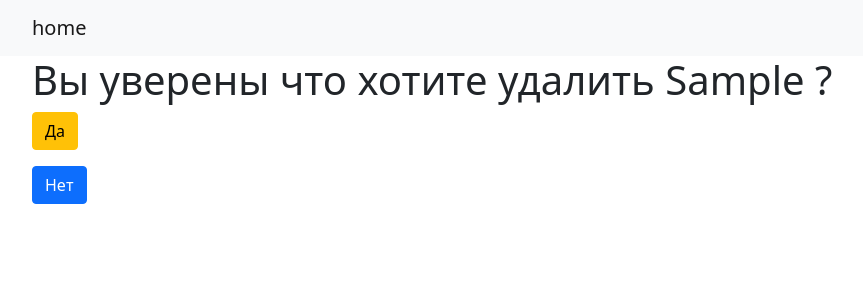
After one commit to umarjan26/lesson46, a Django app: page /delete/1/delete in a window 1280 px wide. The commit adds this page. Shown: the top 300 px of the page, without its empty margins (50-913 px from the left). Run offline with Django 4.2, Linux system fonts and the light colour scheme; tables that the repository leaves empty hold one stand-in row (values such as "Sample post").

Commit message:
сделали страницу удаления

```diff
--- a/source/webapp/forms.py
+++ b/source/webapp/forms.py
@@ -1,8 +1,10 @@
 from django import forms
 from django.forms import widgets
+
+from webapp.models import STATUS_CHOICES
 
 
 class Task_form(forms.Form):
     task = forms.CharField(max_length=50, required=True, label='taskss')
-    status = forms.CharField(max_length=50, required=True, label='status')
+    status = forms.ChoiceField( choices=STATUS_CHOICES, label='status')
     description = forms.CharField(max_length=3000, required=True, label='description')
--- /dev/null
+++ b/source/webapp/templates/delete.html
@@ -0,0 +1,9 @@
+{% extends "base.html" %}
+{% block title %}удалить запись{% endblock %}
+{% block content %}
+<form action="" method="post">
+ {% csrf_token %}
+    <h1>Вы уверены что хотите удалить  {{ tasks.task }} ?</h1>
+    <button class="btn btn-warning" type="submit">Да</button> </form>
+<a href="{% url "index" %}" class="btn btn-primary" type="button">Нет</a>
+{% endblock %}
--- a/source/webapp/templates/task_view.html
+++ b/source/webapp/templates/task_view.html
@@ -9,7 +9,7 @@
           <a class="nav-link" href="{% url "updates" taskss.pk %}">редактирование</a>
         </li>
                       <li class="nav-item">
-          <a class="nav-link" href="#">удаление </a>
+          <a class="nav-link" href="{% url "delete" taskss.pk %}">удаление </a>
         </li>
                    {% endblock %}
 {% block content %}
--- a/source/webapp/urls.py
+++ b/source/webapp/urls.py
@@ -1,9 +1,10 @@
 from django.urls import path
-from webapp.views import index, create_task, index_view, updates
+from webapp.views import index, create_task, index_view, updates, delete
 
 urlpatterns = [
     path('', index, name="index"),
     path('add/', create_task, name="add"),
     path('article/<int:pk>/', index_view, name="index_view"),
     path('updates/<int:pk>/update', updates, name="updates"),
+    path('delete/<int:pk>/delete', delete, name="delete")
 ]
--- a/source/webapp/views.py
+++ b/source/webapp/views.py
@@ -44,11 +44,11 @@ def create_task(request):
 def updates(request, pk):
     record = get_object_or_404(Task, pk=pk)
     if request.method == "GET":
-        task1 = Task_form(initial={
+        form = Task_form(initial={
             "task": record.task,
             "description": record.description,
             "status": record.status})
-        return render(request, "update.html", {"form": task1})
+        return render(request, "update.html", {"form": form, 'statuses': STATUS_CHOICES})
     else:
         form = Task_form(data=request.POST)
         if form.is_valid():
@@ -58,3 +58,13 @@ def updates(request, pk):
             record.save()
             return redirect("index")
         return render(request, "update.html", {"form": form})
+
+
+
+def delete(request, pk):
+    tasks = get_object_or_404(Task, pk=pk)
+    if request.method == "GET":
+        return render(request, "delete.html", {"tasks": tasks})
+    else:
+        tasks.delete()
+        return redirect("index")
```
